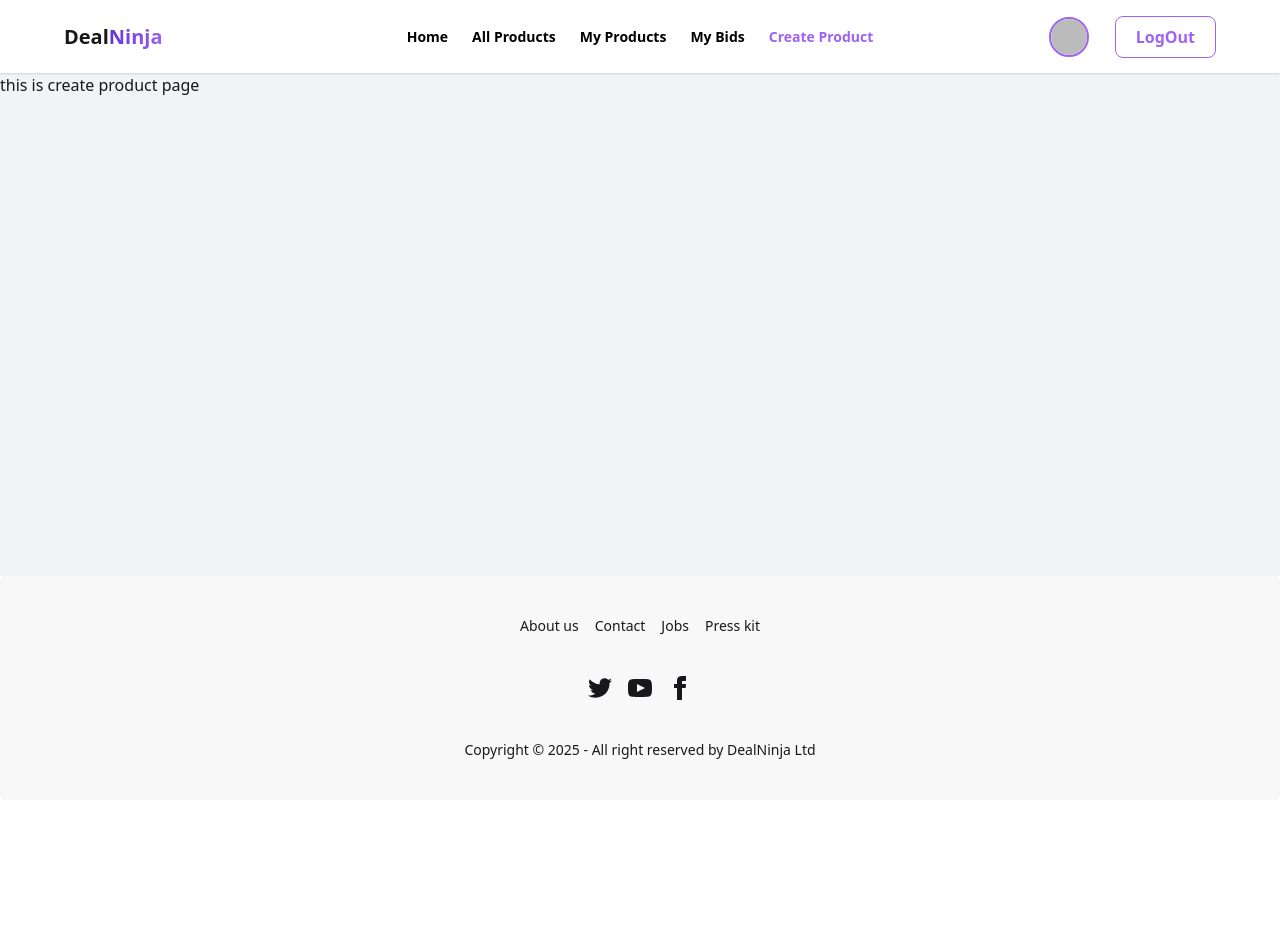
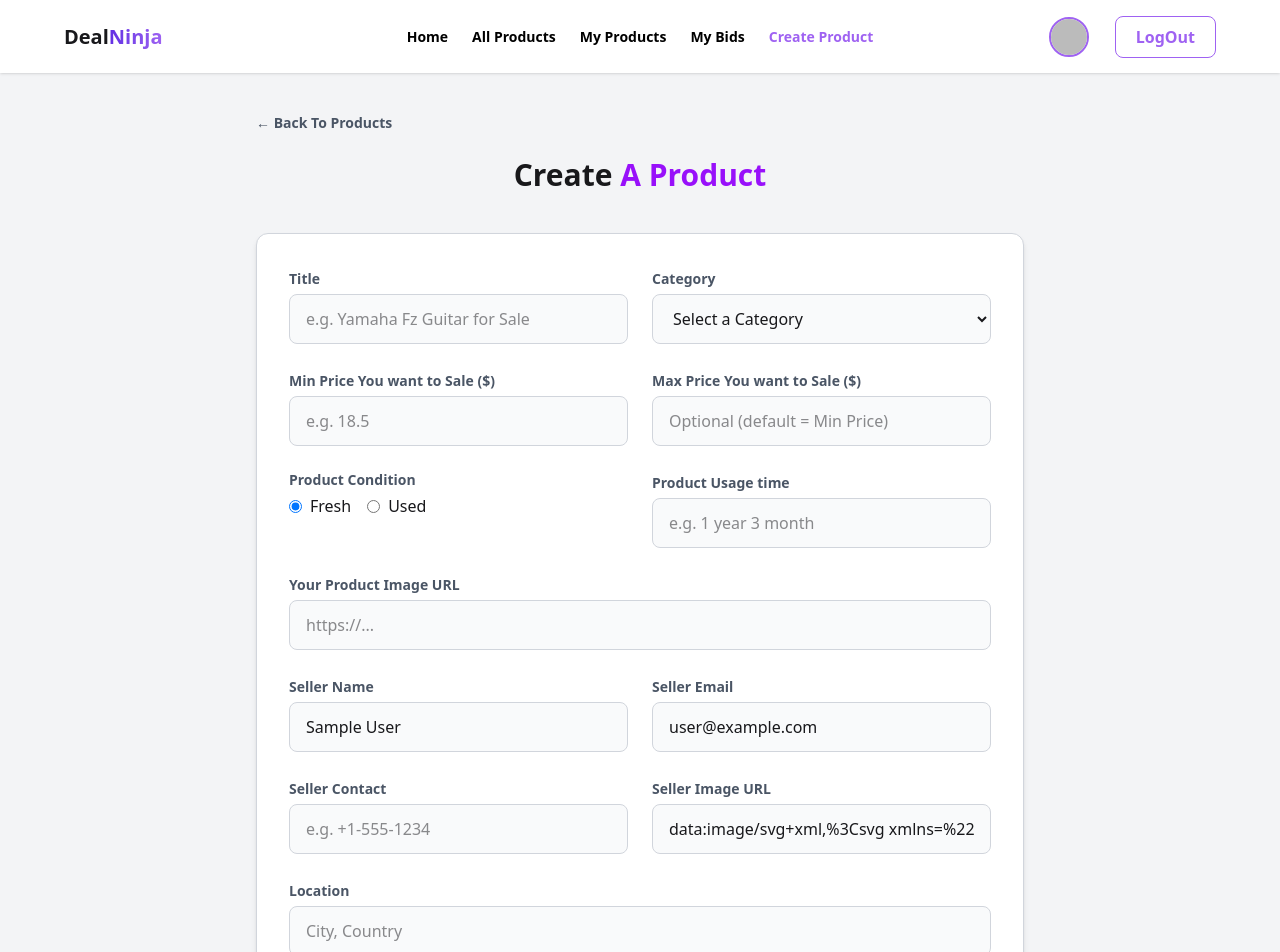
Before and after one commit to wp-shuvo/DealNinja-website-client-, a React (Vite) app: page /createproduct in a window 1280 px wide. Shown: the top 952 px of the page. Before the commit the page ends 800 px from the top, so only its background shows below. Built offline with nearby package versions, Linux system fonts and the light colour scheme; no server answers; sample sign-in values are in the browser's storage.

Commit message:
Added Create Product page with form and user details integration

```diff
--- a/src/Pages/CreateProduct.jsx
+++ b/src/Pages/CreateProduct.jsx
@@ -1,7 +1,230 @@
-import React from 'react';
+import React, { use } from 'react';
+import { Link } from 'react-router';
+import { AuthContext } from '../Context/AuthContext/AuthContext';
 
 const CreateProduct = () => {
-  return <div>this is create product page</div>;
+  const { user } = use(AuthContext);
+  console.log(user);
+  return (
+    <div className="min-h-screen bg-gray-100 flex justify-center items-start py-10 px-4">
+      <div className="max-w-3xl w-full">
+        {/* Back Link */}
+        <Link
+          to="/products"
+          className="text-gray-600 text-sm font-bold flex items-center mb-6"
+        >
+          ← Back To Products
+        </Link>
+
+        {/* Title */}
+        <h1 className="text-3xl font-bold text-center mb-10">
+          Create <span className="text-purple-600">A Product</span>
+        </h1>
+
+        {/* Main Card */}
+        <div className="bg-white shadow-md rounded-xl p-8 border border-gray-300">
+          <form className="grid grid-cols-1 md:grid-cols-2 gap-6">
+            {/* Title */}
+            <div>
+              <label className="text-sm font-bold text-gray-600">Title</label>
+              <input
+                type="text"
+                placeholder="e.g. Yamaha Fz Guitar for Sale"
+                className="w-full bg-gray-50 border border-gray-300 rounded-lg px-4 py-3 mt-1
+                focus:outline-none focus:ring-2 focus:ring-purple-500 caret-gray-300"
+              />
+            </div>
+
+            {/* Category */}
+            <div>
+              <label className="text-sm font-bold text-gray-600">
+                Category
+              </label>
+              <select
+                className="w-full bg-gray-50 border border-gray-300 rounded-lg px-4 py-3 mt-1
+                focus:outline-none focus:ring-2 focus:ring-purple-500 caret-gray-300"
+              >
+                <option value="">Select a Category</option>
+                <option value="electronics">Electronics</option>
+                <option value="furniture">Furniture</option>
+                <option value="appliances">Appliances</option>
+                <option value="fashion">Fashion</option>
+                <option value="office">Office</option>
+                <option value="other">Other</option>
+              </select>
+            </div>
+
+            {/* Min Price */}
+            <div>
+              <label className="text-sm font-bold text-gray-600">
+                Min Price You want to Sale ($)
+              </label>
+              <input
+                type="number"
+                placeholder="e.g. 18.5"
+                className="w-full bg-gray-50 border border-gray-300 rounded-lg px-4 py-3 mt-1
+                focus:outline-none focus:ring-2 focus:ring-purple-500 caret-gray-300"
+              />
+            </div>
+
+            {/* Max Price */}
+            <div>
+              <label className="text-sm font-bold text-gray-600">
+                Max Price You want to Sale ($)
+              </label>
+              <input
+                type="number"
+                placeholder="Optional (default = Min Price)"
+                className="w-full bg-gray-50 border border-gray-300 rounded-lg px-4 py-3 mt-1
+                focus:outline-none focus:ring-2 focus:ring-purple-500 caret-gray-300"
+              />
+            </div>
+
+            {/* Condition */}
+            <div>
+              <label className="text-sm font-bold text-gray-600 mb-1 block">
+                Product Condition
+              </label>
+              <div className="flex items-center gap-4">
+                <label className="flex items-center gap-2">
+                  <input type="radio" name="condition" defaultChecked />
+                  Fresh
+                </label>
+                <label className="flex items-center gap-2">
+                  <input type="radio" name="condition" />
+                  Used
+                </label>
+              </div>
+            </div>
+
+            {/* Usage Time */}
+            <div>
+              <label className="text-sm font-bold text-gray-600">
+                Product Usage time
+              </label>
+              <input
+                type="text"
+                placeholder="e.g. 1 year 3 month"
+                className="w-full bg-gray-50 border border-gray-300 rounded-lg px-4 py-3 mt-1
+                focus:outline-none focus:ring-2 focus:ring-purple-500 caret-gray-300"
+              />
+            </div>
+
+            {/* Product Image URL */}
+            <div className="md:col-span-2">
+              <label className="text-sm font-bold text-gray-600">
+                Your Product Image URL
+              </label>
+              <input
+                type="text"
+                placeholder="https://..."
+                className="w-full bg-gray-50 border border-gray-300 rounded-lg px-4 py-3 mt-1
+                focus:outline-none focus:ring-2 focus:ring-purple-500 caret-gray-300"
+              />
+            </div>
+
+            {/* Seller Name */}
+            <div>
+              <label className="text-sm font-bold text-gray-600">
+                Seller Name
+              </label>
+              <input
+                type="text"
+                defaultValue={user?.displayName}
+                required
+                readOnly
+                placeholder="e.g. Artisan Roasters"
+                className="w-full bg-gray-50 border border-gray-300 rounded-lg px-4 py-3 mt-1
+                focus:outline-none focus:ring-2 focus:ring-purple-500 caret-gray-300"
+              />
+            </div>
+
+            {/* Seller Email */}
+            <div>
+              <label className="text-sm font-bold text-gray-600">
+                Seller Email
+              </label>
+              <input
+                type="email"
+                defaultValue={user?.email}
+                required
+                readOnly
+                placeholder="example@email.com"
+                className="w-full bg-gray-50 border border-gray-300 rounded-lg px-4 py-3 mt-1
+                focus:outline-none focus:ring-2 focus:ring-purple-500 caret-gray-300"
+              />
+            </div>
+
+            {/* Seller Contact */}
+            <div>
+              <label className="text-sm font-bold text-gray-600">
+                Seller Contact
+              </label>
+              <input
+                type="text"
+                required
+                placeholder="e.g. +1-555-1234"
+                className="w-full bg-gray-50 border border-gray-300 rounded-lg px-4 py-3 mt-1
+                focus:outline-none focus:ring-2 focus:ring-purple-500 caret-gray-300"
+              />
+            </div>
+
+            {/* Seller Image URL */}
+            <div>
+              <label className="text-sm font-bold text-gray-600">
+                Seller Image URL
+              </label>
+              <input
+                type="text"
+                defaultValue={user?.photoURL}
+                required
+                readOnly
+                placeholder="https://..."
+                className="w-full bg-gray-50 border border-gray-300 rounded-lg px-4 py-3 mt-1
+                focus:outline-none focus:ring-2 focus:ring-purple-500 caret-gray-300"
+              />
+            </div>
+
+            {/* Location */}
+            <div className="md:col-span-2">
+              <label className="text-sm font-bold text-gray-600">
+                Location
+              </label>
+              <input
+                type="text"
+                placeholder="City, Country"
+                className="w-full bg-gray-50 border border-gray-300 rounded-lg px-4 py-3 mt-1
+                focus:outline-none focus:ring-2 focus:ring-purple-500 caret-gray-300"
+              />
+            </div>
+
+            {/* Description */}
+            <div className="md:col-span-2">
+              <label className="text-sm font-bold text-gray-600">
+                Simple Description about your Product
+              </label>
+              <textarea
+                rows="4"
+                placeholder="e.g. I bought this product 3 month ago..."
+                className="w-full bg-gray-50 border border-gray-300 rounded-lg px-4 py-3 mt-1
+                focus:outline-none focus:ring-2 focus:ring-purple-500 caret-gray-300"
+              ></textarea>
+            </div>
+
+            {/* Button */}
+            <div className="md:col-span-2">
+              <button
+                className="w-full py-3 mt-4 text-white font-semibold rounded-lg
+                bg-gradient-to-r from-purple-500 to-purple-700"
+              >
+                Create A Product
+              </button>
+            </div>
+          </form>
+        </div>
+      </div>
+    </div>
+  );
 };
 
 export default CreateProduct;
--- a/src/Pages/MyProducts.jsx
+++ b/src/Pages/MyProducts.jsx
@@ -1,7 +1,15 @@
 import React from 'react';
 
 const MyProducts = () => {
-  return <div>This is my product page</div>;
+  return (
+    <div className="p-4 md:px-16 md:py-8 max-w-7xl mx-auto">
+      <h2 className="text-2xl md:text-4xl font-bold text-center mb-8">
+        {' '}
+        My <span className="text-[#9F62F2]">Products</span> :{' '}
+        <span className="bg-[#9F62F2] text-transparent bg-clip-text">{}</span>
+      </h2>
+    </div>
+  );
 };
 
 export default MyProducts;
```
